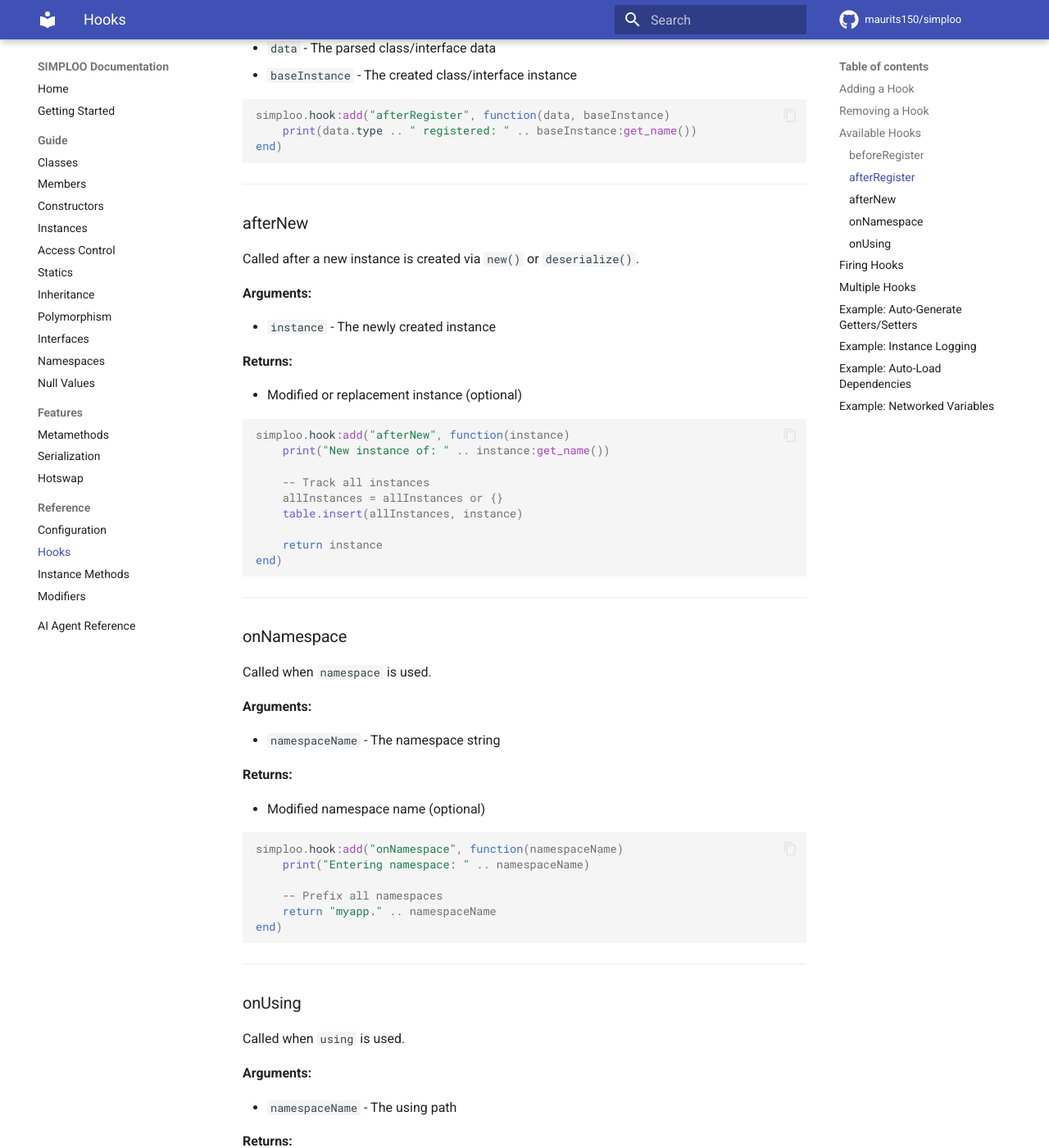
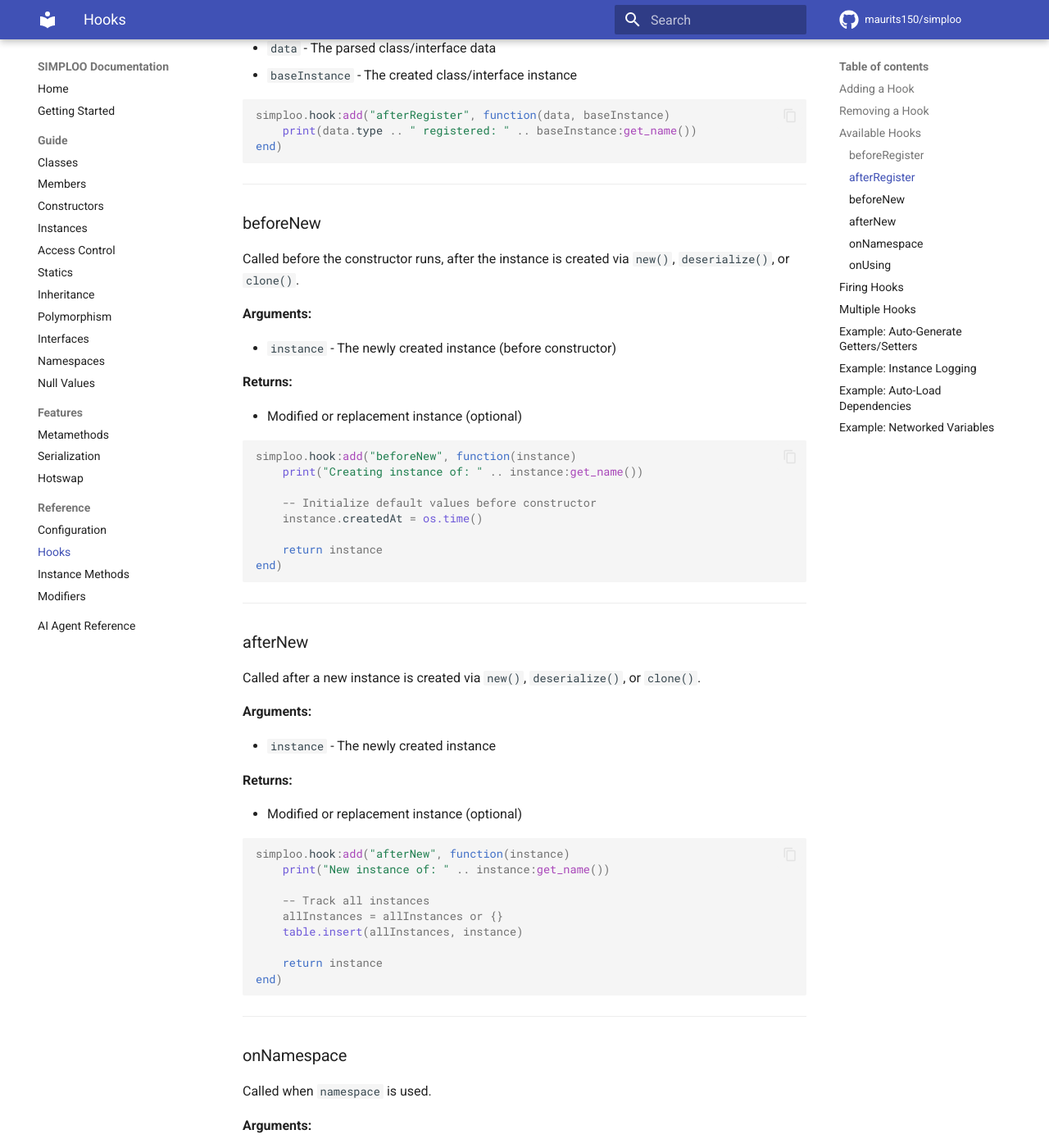
Before and after one commit to maurits150/simploo, an MkDocs documentation site: the page built from docs/reference/hooks.md, in a window 1280 px wide and 1400 px high, scrolled down 1745 px. Shown: the whole window at 82% size. Built offline with MkDocs 1.6.1 and Material for MkDocs 9.7.7, drawn with Linux system fonts in a browser that asks for light colours; comment, search, counter and statistics services are not loaded.

Commit message:
Add beforeNew hook that runs before constructor

````diff
--- a/docs/reference/hooks.md
+++ b/docs/reference/hooks.md
@@ -90,9 +90,34 @@
 
 ---
 
+### beforeNew
+
+Called before the constructor runs, after the instance is created via `new()`, `deserialize()`, or `clone()`.
+
+**Arguments:**
+
+- `instance` - The newly created instance (before constructor)
+
+**Returns:**
+
+- Modified or replacement instance (optional)
+
+```lua
+simploo.hook:add("beforeNew", function(instance)
+    print("Creating instance of: " .. instance:get_name())
+
+    -- Initialize default values before constructor
+    instance.createdAt = os.time()
+
+    return instance
+end)
+```
+
+---
+
 ### afterNew
 
-Called after a new instance is created via `new()` or `deserialize()`.
+Called after a new instance is created via `new()`, `deserialize()`, or `clone()`.
 
 **Arguments:**
 
````
Also changed, not shown: docs/reference/ai-agent.md (+2 -1 lines), 2 other files.
